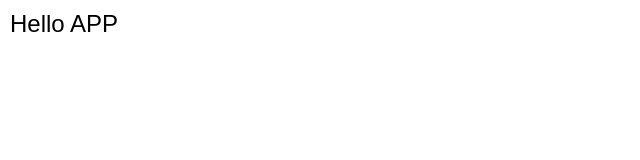
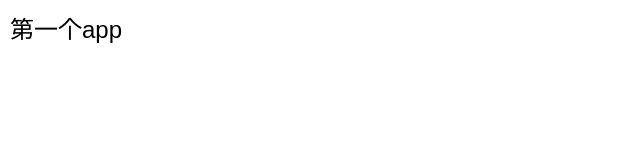
Before and after one commit to wh96069/aplusApp, a plain HTML site: page widget/html/main.html in a window 1280 px wide. Shown: the whole page, without its empty margins (0-640 px from the left). Drawn offline with Linux system fonts and the light colour scheme.

Commit message:
wh180125

```diff
--- a/widget/html/main.html
+++ b/widget/html/main.html
@@ -27,7 +27,7 @@
 </head>
 
 <body>
-    <label>Hello APP</label>
+    <label>第一个app</label>
     <div id='sys-info'></div>
 </body>
 <script type="text/javascript" src="../script/api.js"></script>
```
